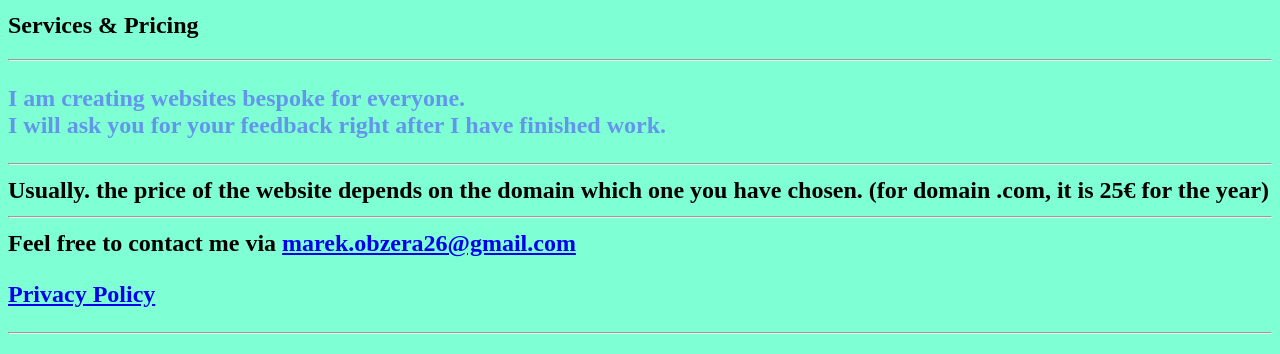
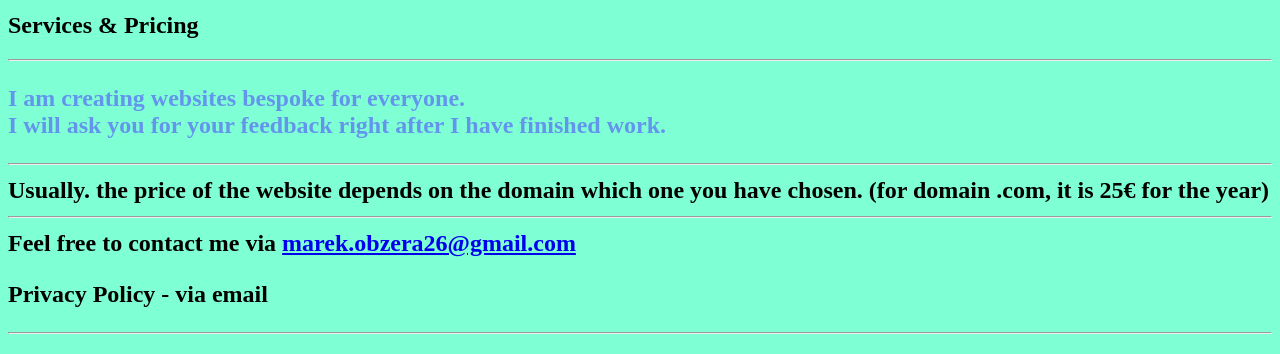
Before and after one commit to Nopenoop/marekobzeraweb, a plain HTML site: page index.html in a window 1280 px wide. Shown: the part 530-884 px from the top of the page. Drawn offline with Linux system fonts and the light colour scheme.

Commit message:
Update index.html

```diff
--- a/index.html
+++ b/index.html
@@ -20,7 +20,7 @@
       Usually. the price of the website depends on the domain which one you have chosen. (for domain .com, it is 25€ for the year)
       <hr>
       Feel free to contact me via <a h href="mailto:marek.obzera26@gmail.com">marek.obzera26@gmail.com</a>
-        <p> <a href="www.marekobzera.com/privacy-policy.html">Privacy Policy </p>
+        <p>Privacy Policy - via email </p>
       <hr>
   </body>
 </html>
```
